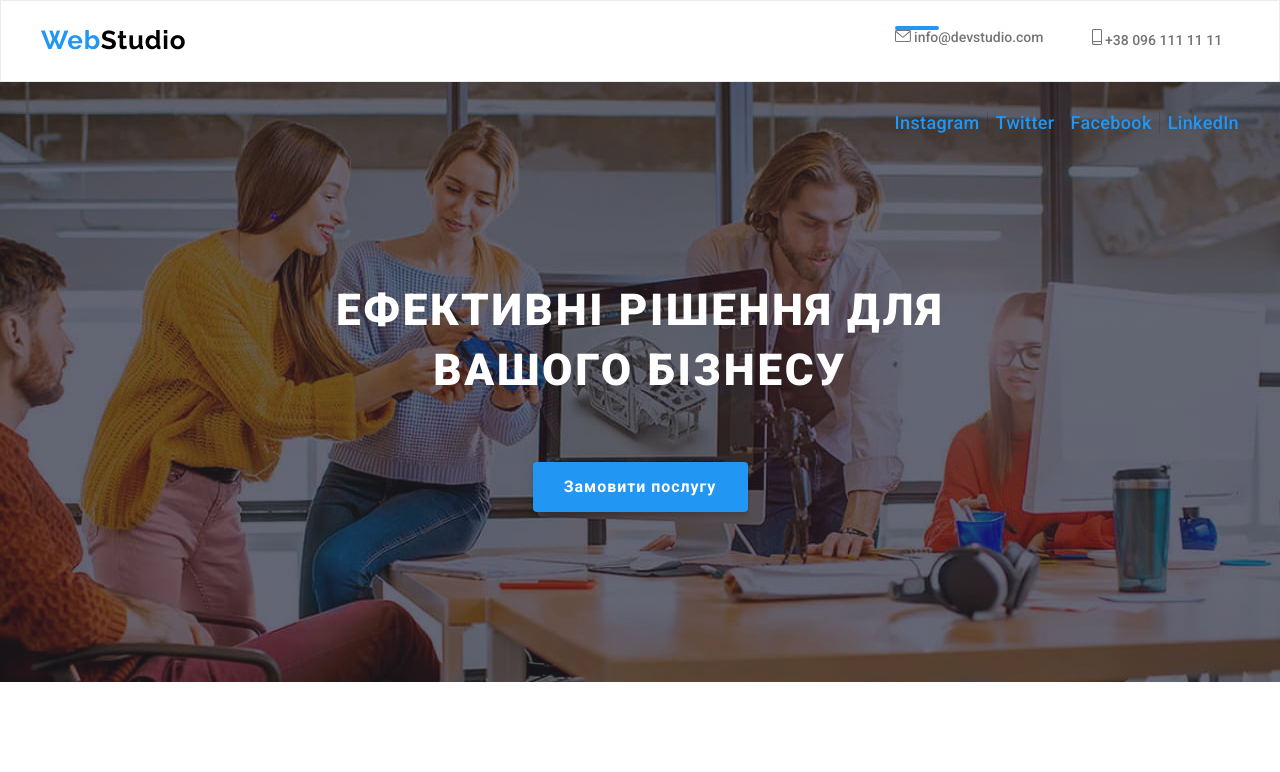
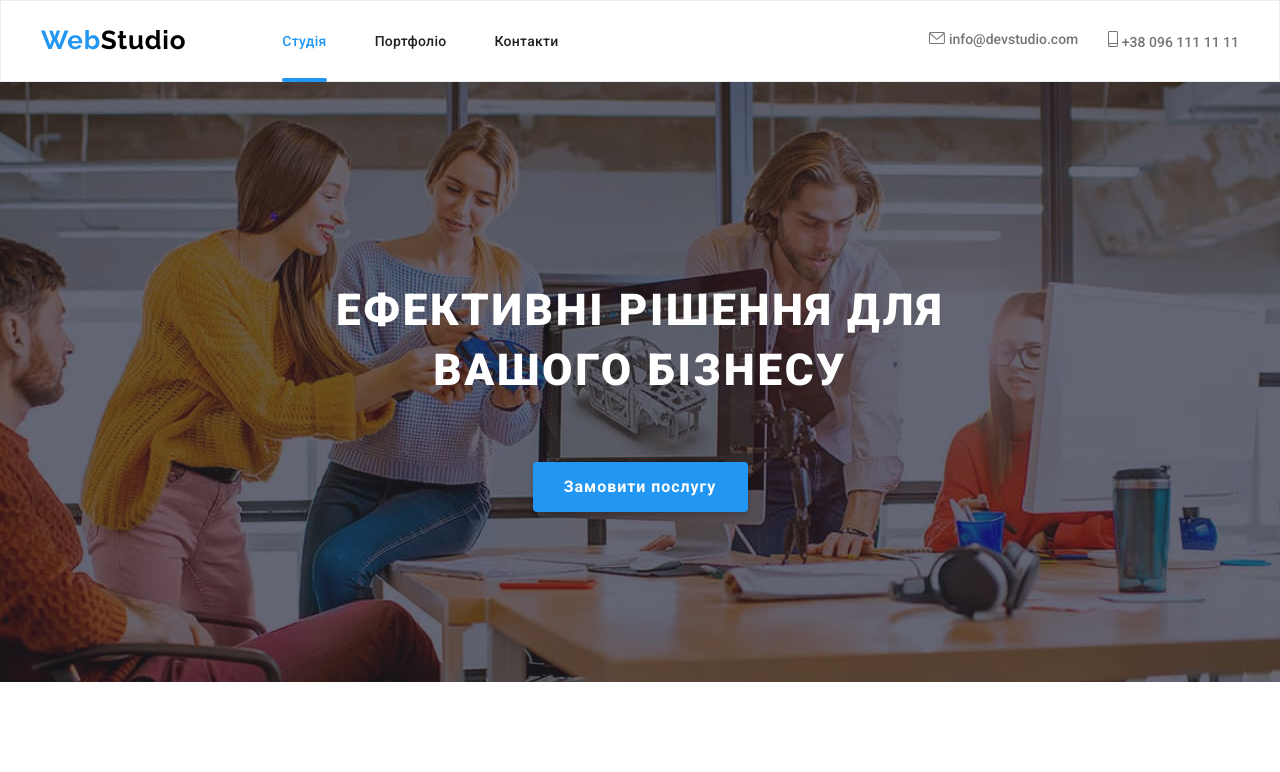
Before and after one commit to VladimirSt13/web-studio, a plain HTML site: page index.html in a window 1280 px wide. Shown: the top 772 px of the page. Drawn offline with nearby package versions, Linux system fonts and the light colour scheme; files that its build step writes are made by us from their sources.

Commit message:
finish header

```diff
--- a/scss/layout/_address.scss
+++ b/scss/layout/_address.scss
@@ -6,11 +6,12 @@
       row-gap: 2rem;
     }
 
-    @media screen and (width >= $tablet) {
-      column-gap: 3rem;
-      row-gap: 1rem;
-
-      flex-wrap: wrap;
+    @media screen and ($tablet <= width < $desktop) {
+      flex-direction: column;
+      row-gap: 0.625rem;
+    }
+    @media screen and (width >= $desktop) {
+      column-gap: 1.875rem;
     }
   }
   &__link {
--- a/scss/layout/_header-social.scss
+++ b/scss/layout/_header-social.scss
@@ -26,4 +26,8 @@
     line-height: 1.2222; /* 122.222% */
     letter-spacing: 0.0225rem;
   }
+
+  @media screen and (width >= $tablet) {
+    display: none;
+  }
 }
--- a/scss/layout/_header.scss
+++ b/scss/layout/_header.scss
@@ -91,6 +91,14 @@
       justify-content: space-between;
       gap: 2rem;
     }
+
+    @media screen and (width >= $tablet) {
+      display: flex;
+      align-items: center;
+      justify-content: space-between;
+      column-gap: 1rem;
+      flex-grow: 1;
+    }
   }
 
   &__nav {
@@ -100,7 +108,9 @@
   }
 
   &__address {
-    margin-bottom: 4rem;
+    @media screen and (width < $tablet) {
+      margin-bottom: 4rem;
+    }
   }
 
   &__social {
--- a/scss/layout/_nav.scss
+++ b/scss/layout/_nav.scss
@@ -1,16 +1,9 @@
 .nav {
-  @media screen and (width >= $tablet) {
-    display: flex;
-    align-items: center;
-    column-gap: 6rem;
-  }
-
   &__list {
     @media screen and (width >= $tablet) {
       display: flex;
       column-gap: 3rem;
       row-gap: 1rem;
-
       flex-wrap: wrap;
     }
   }
```
Also changed, not shown: css/main.css, css/main.min.css, css/portfolio.css, css/portfolio.min.css, 4 other files.
